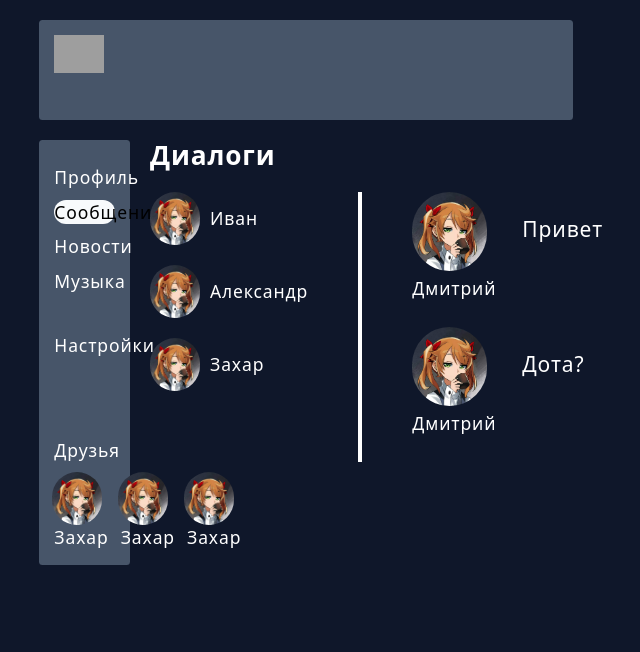
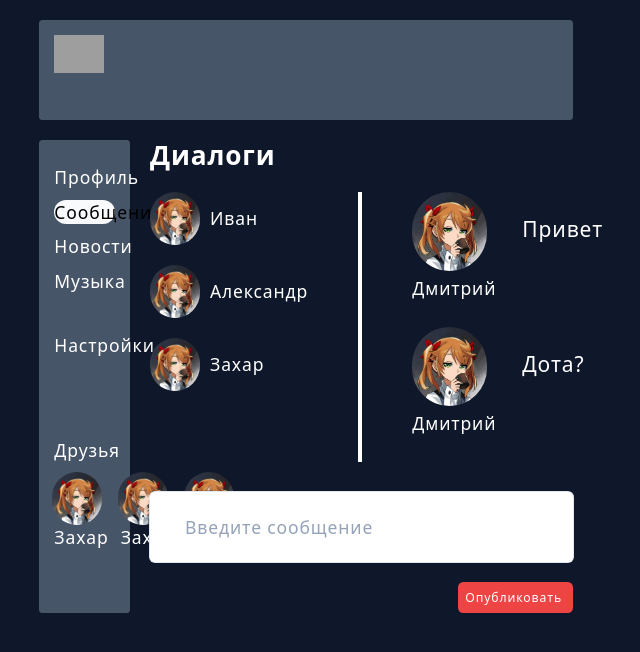
Before and after one commit to lelouch187/Social-Network, a React (Create React App) app: page /dialogs in a window 1280 px wide. Shown: the top 652 px of the page, without its empty margins (334-974 px from the left). Built offline with nearby package versions, Linux system fonts and the light colour scheme; grey boxes are pictures that could not be loaded.

Commit message:
Использовал ref

```diff
--- a/src/App.js
+++ b/src/App.js
@@ -12,14 +12,12 @@ import Music
 import Settings
     from "./components/Settings/Settings";
 import {
-    BrowserRouter,
     Routes,
     Route
 } from "react-router-dom";
 
 const App =({state}) => {
   return (
-      <BrowserRouter>
           <div
               className="pt-[20px] w-5/12 mx-auto grid grid-cols-10 gap-[20px] ">
               <Header/>
@@ -32,7 +30,6 @@ const App =({state}) => {
                   <Route path="/settings" element={<Settings/>}/>
               </Routes>
           </div>
-      </BrowserRouter>
   );
 }
 
--- a/src/components/Dialogs/Dialogs.jsx
+++ b/src/components/Dialogs/Dialogs.jsx
@@ -1,5 +1,6 @@
 import Message from "./Message/Message";
 import DialogItem from "./DialogItem/DialogItem";
+import React from "react";
 
 
 const Dialogs = ({messagesPage}) => {
@@ -7,8 +8,15 @@ const Dialogs = ({messagesPage}) => {
     const dialogElements = messagesPage.dialogs.map (dialog => <DialogItem name={dialog.name} id={dialog.id} />)
     const messagesElements = messagesPage.messages.map (message => <Message id={message.id} message={message.message} />)
 
+    const newMessage = React.createRef()
+
+    const addMessage = () => {
+       const text = newMessage.current.value
+        alert(text)
+    }
+
     return(
-        <div>
+        <div className="col-span-8">
             <h2 className="font-bold text-3xl mb-[20px]">Диалоги</h2>
             <div className="flex">
                 <div className="pr-[100px] border-solid border-r-4 border-white mr-[50px]">
@@ -18,6 +26,16 @@ const Dialogs = ({messagesPage}) => {
                     {messagesElements}
                 </div>
             </div>
+            <form className="w-[100%] mt-[30px]">
+                <input ref={newMessage}
+                       className="h-[70px] focus:ring-2 focus:ring-red-500 focus:outline-none appearance-none w-full text-xl leading-6 text-slate-900 placeholder-slate-400 rounded-md py-2 pl-10 ring-1 ring-slate-200 shadow-sm"
+                       type="text"
+                       placeholder="Введите сообщение"/>
+                <button onClick={addMessage}
+                        className="inline-block float-right mt-[20px] hover:bg-red-400 group rounded-md bg-red-500 text-white text-sm font-medium pl-2 pr-3 py-2 shadow-sm"
+                        type="submit">Опубликовать
+                </button>
+            </form>
         </div>
     )
 }
--- a/src/components/Profile/Posts/Posts.jsx
+++ b/src/components/Profile/Posts/Posts.jsx
@@ -1,3 +1,4 @@
+import React from "react";
 import Post
     from "./Post/Post";
 
@@ -6,17 +7,24 @@ const Posts = ({postsData}) => {
     const postsElements = postsData.map (e => <Post id={e.id} message={e.message} likesCount={e.likesCount}/>
     )
 
+    const newPost = React.createRef()
+
+    const addPost = () => {
+        const text = newPost.current.value
+        alert(text)
+    }
+
     return (
         <div>
             <div
                 className="pb-[80px] ml-[5px]">
                 <h3 className="font-bold text-3xl mb-[20px]">Посты</h3>
                 <form>
-                    <input
+                    <input ref={newPost}
                         className="h-[70px] focus:ring-2 focus:ring-red-500 focus:outline-none appearance-none w-full text-xl leading-6 text-slate-900 placeholder-slate-400 rounded-md py-2 pl-10 ring-1 ring-slate-200 shadow-sm"
                         type="text"
                         placeholder="Твои новости ..."/>
-                    <button
+                    <button onClick={addPost}
                         className="inline-block float-right mt-[20px] hover:bg-red-400 group rounded-md bg-red-500 text-white text-sm font-medium pl-2 pr-3 py-2 shadow-sm"
                         type="submit">Опубликовать
                     </button>
--- a/src/components/Profile/Profile.jsx
+++ b/src/components/Profile/Profile.jsx
@@ -8,7 +8,7 @@ import ProfileInfo
 
 const Profile = ({profilePage}) => {
     return (
-        <div className=" col-span-8">
+        <div className="col-span-8">
             <ProfileInfo />
             <Posts postsData={profilePage.posts} />
         </div>
--- a/src/index.js
+++ b/src/index.js
@@ -3,12 +3,15 @@ import ReactDOM from 'react-dom/client';
 import './index.css';
 import App from './App';
 import state from "./redux/state";
+import {BrowserRouter} from "react-router-dom";
 
 
 const root = ReactDOM.createRoot(document.getElementById('root'));
 root.render(
+    <BrowserRouter>
     <div
         className="min-h-[100vh] bg-slate-900 font-sans text-xl subpixel-antialiased text-[#fff] tracking-wider">
         <App state={state} />
     </div>
+    </BrowserRouter>
 );
```
